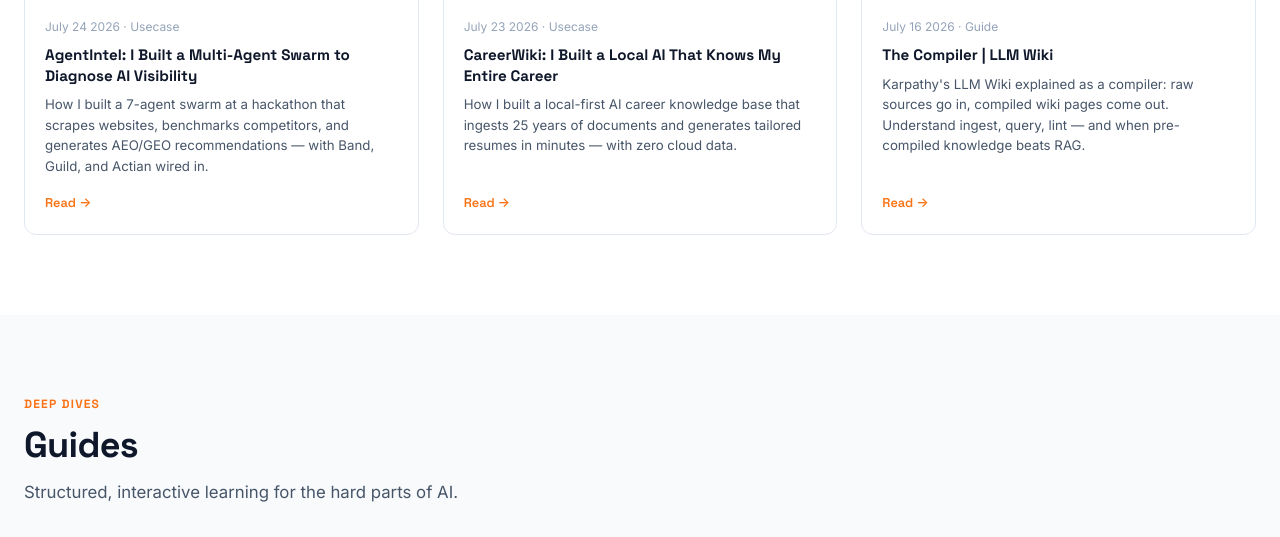
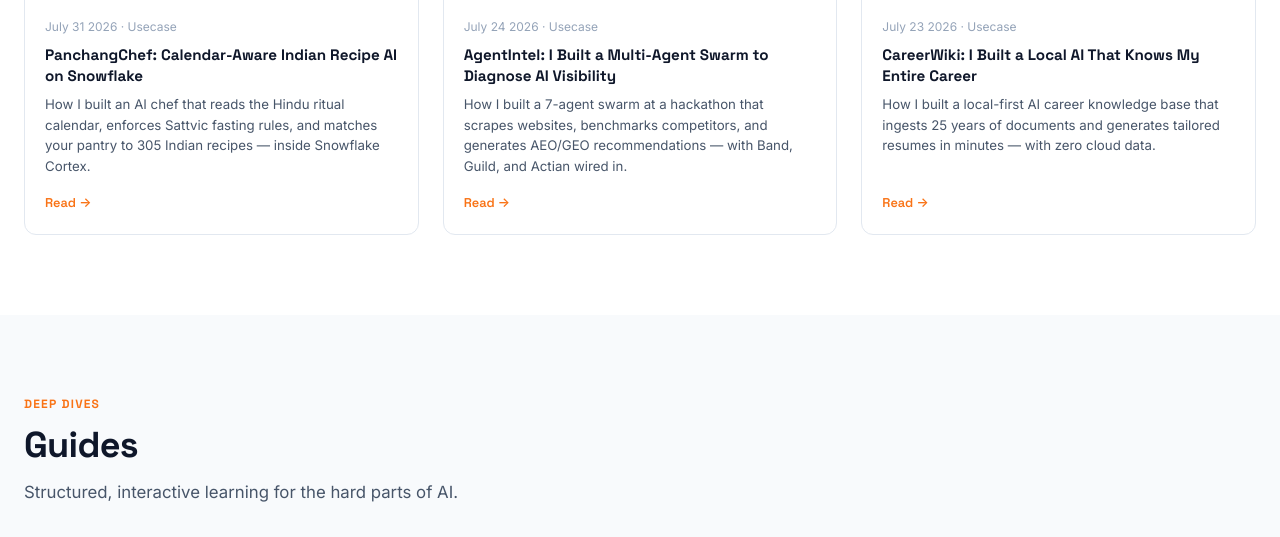
Before and after one commit to Schikkeg/raw-weights, a plain HTML site: page index.html in a window 1280 px wide. Shown: the part 3315-3852 px from the top of the page. Drawn offline with Linux system fonts and the light colour scheme.

Commit message:
Initial draft panchangchef

```diff
--- a/data/site-content.js
+++ b/data/site-content.js
@@ -16,13 +16,22 @@
   window.SITE_CONTENT = {
     articles: [
       {
+        title: "PanchangChef: Calendar-Aware Indian Recipe AI on Snowflake",
+        excerpt: "How I built an AI chef that reads the Hindu ritual calendar, enforces Sattvic fasting rules, and matches your pantry to 305 Indian recipes — inside Snowflake Cortex.",
+        date: "July 31, 2026",
+        image: "./images/panchangchef-og.jpg.png",
+        type: "Usecase",
+        link: "https://rawweights.com/usecase/panchangchef-guide.html",
+        linkedin: null
+      },
+      {
         title: "AgentIntel: I Built a Multi-Agent Swarm to Diagnose AI Visibility",
         excerpt: "How I built a 7-agent swarm at a hackathon that scrapes websites, benchmarks competitors, and generates AEO/GEO recommendations — with Band, Guild, and Actian wired in.",
         date: "July 24, 2026",
         image: "./images/agentintel-og.jpeg",
         type: "Usecase",
         link: "https://rawweights.com/usecase/agentintel-guide.html",
-        linkedin: null
+        linkedin: "https://www.linkedin.com/posts/shamhc_agentintel-aeo-geo-activity-7486646388059951104-Qn6E"
       },
       {
         title: "CareerWiki: I Built a Local AI That Knows My Entire Career",
```
Also changed, not shown: usecase/panchangchef-guide.html (+1 -1 lines).
